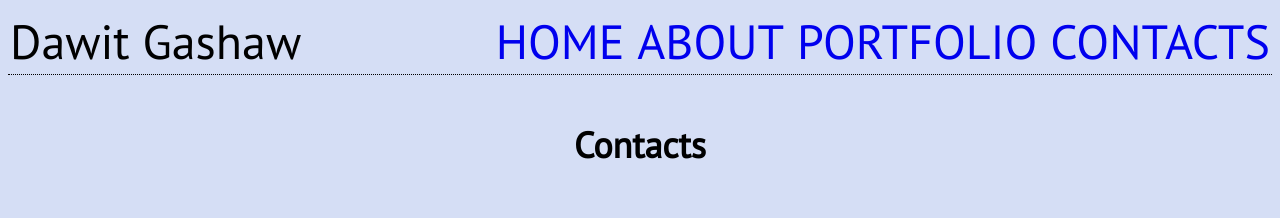
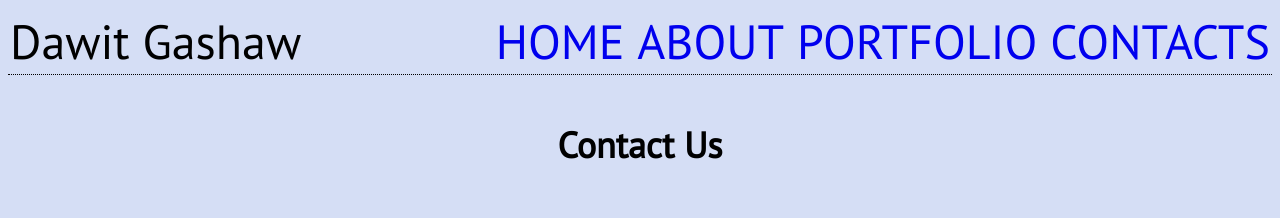
Before and after one commit to Dawit-Gashaw-Personal-website/personal-website, a plain HTML site: page contacs.html in a window 1280 px wide. Shown: the top 218 px of the page. Drawn offline with Linux system fonts and the light colour scheme; a web font is replaced by a local one.

Commit message:
updated file

```diff
--- a/contacs.html
+++ b/contacs.html
@@ -33,7 +33,7 @@
     </header>
 
         <main>
-            <h4 class="con">Contacts</h4>
+            <h4 class="con">Contact Us</h4>
             <form action="" method="get" class="form-example">
                 <div class="form-example">
                   <label for="name">Enter your name: </label>
```
